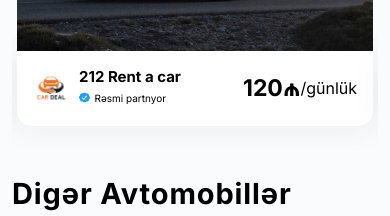
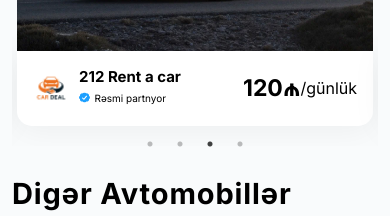
Before and after one commit to hac1yev/rent_a_car, a React (Create React App) app: page / in a window 390 px wide. Shown: the part 1480-1696 px from the top of the page. Built offline with nearby package versions, Linux system fonts and the light colour scheme.

Commit message:
slider 2

```diff
--- a/src/components/Home/VipCars/VipCars.jsx
+++ b/src/components/Home/VipCars/VipCars.jsx
@@ -34,7 +34,8 @@
           autoplaySpeed: 3000,
           cssEase: "linear",
           pauseOnHover: false,
-          infinite: true
+          infinite: true,
+          dots: true
         },
       },
     ],
--- a/src/components/Home/VipCars/vip.css
+++ b/src/components/Home/VipCars/vip.css
@@ -214,6 +214,11 @@
   .vip-cards{
     padding: 5px;
   }
+
+  .vip-slider-cards .slick-dots {
+    display: block !important;
+    bottom: -8px !important;
+  }
 }
 
 @media screen and (max-width: 375px) {
```
